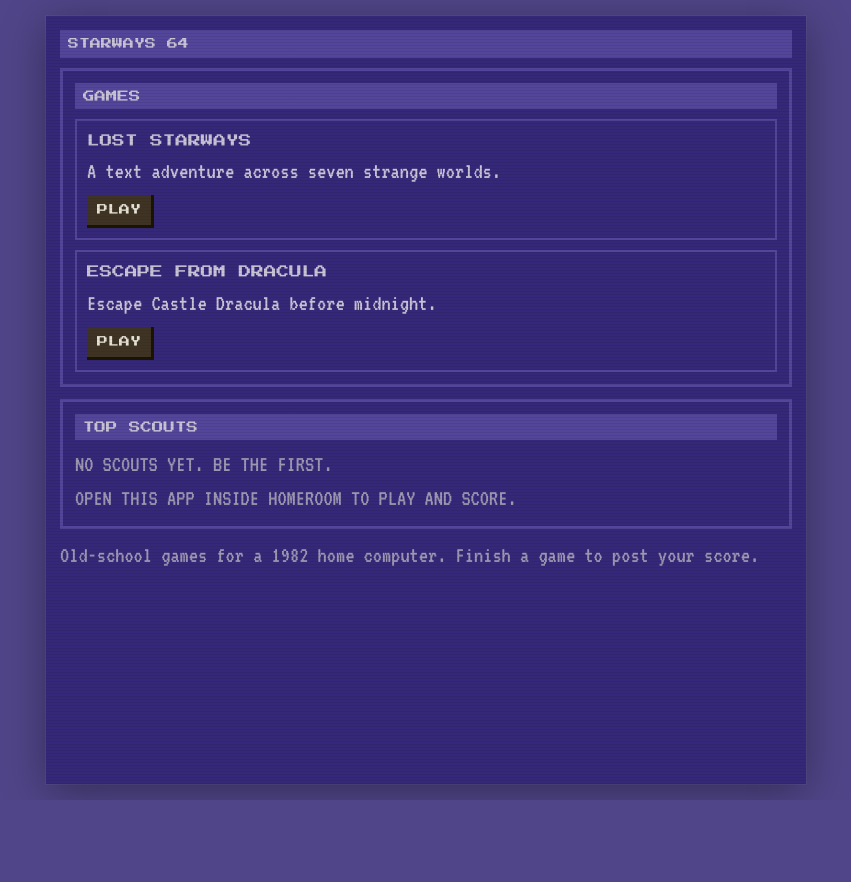
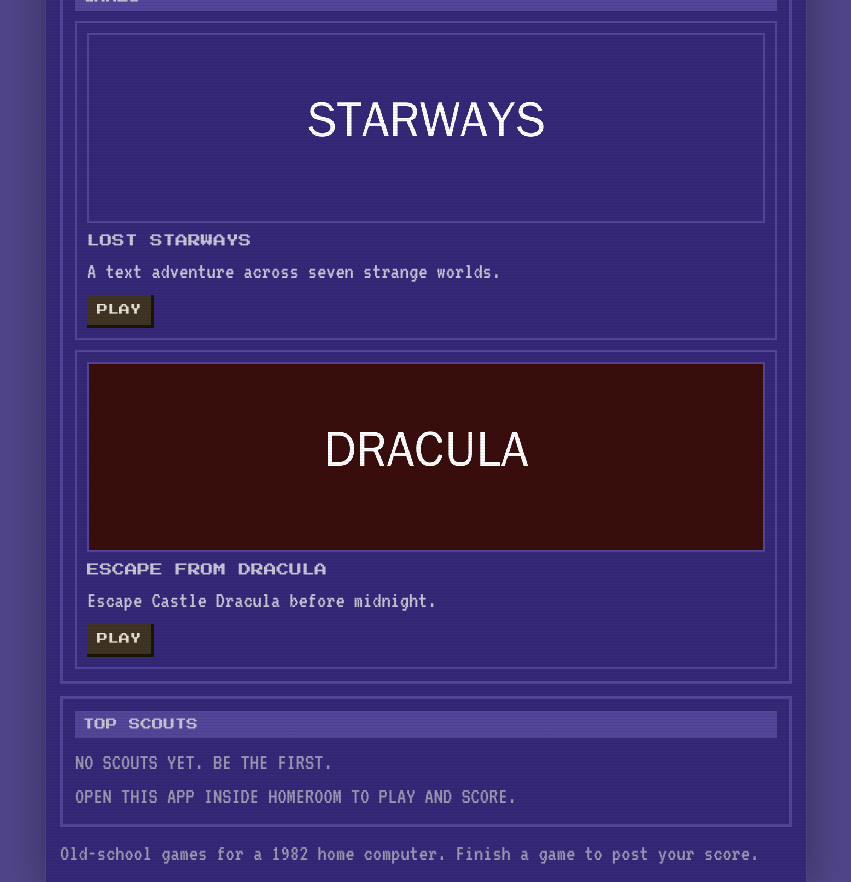
Before and after one commit to usernode-bot/lost-starways-10af3d, a website: page public/hub.html in a window 1280 px wide. Shown: the whole page, without its empty margins (214-1065 px from the left). Before the commit the page ends 800 px from the top, so only its background shows below. Drawn offline with Linux system fonts and the light colour scheme; no server answers.

Commit message:
Changes: https://i.imgur.com/9kj6LaV.png

```diff
--- a/dapp.json
+++ b/dapp.json
@@ -2,6 +2,11 @@
   "description": "Old skool adventure game",
   "secrets": [],
   "tests": [
+    {
+      "name": "Hub shows each game's poster banner",
+      "path": "/",
+      "expectSelector": "#cards .game-card .card-poster"
+    },
     {
       "id": "hub.hub-renders",
       "name": "Hub shows game cards and leaderboard",
--- a/public/games.json
+++ b/public/games.json
@@ -5,6 +5,7 @@
     "tagline": "A text adventure across seven strange worlds.",
     "status": "live",
     "path": "/play",
+    "poster": "/poster-starways.png",
     "maxScore": 5000
   },
   {
@@ -13,6 +14,7 @@
     "tagline": "Escape Castle Dracula before midnight.",
     "status": "live",
     "path": "/dracula",
+    "poster": "/poster-dracula.jpeg",
     "maxScore": 1500
   }
 ]
--- a/public/hub.html
+++ b/public/hub.html
@@ -67,6 +67,11 @@ body {
 /* game cards */
 .game-card { border: 2px solid var(--bar); padding: 10px; margin-bottom: 10px; }
 .game-card:last-child { margin-bottom: 0; }
+.card-poster {
+  display: block; width: 100%; height: auto; max-height: 190px;
+  object-fit: cover; object-position: center; margin: 0 0 8px;
+  border: 2px solid var(--bar); image-rendering: pixelated;
+}
 .card-head { display: flex; align-items: center; justify-content: space-between; gap: 8px; flex-wrap: wrap; }
 .card-name { font-family: var(--pixel); font-size: .55em; line-height: 1.6; color: var(--text); }
 .badge { background: var(--bar); color: var(--text); font-family: var(--pixel); font-size: .45em; line-height: 1.6; padding: 3px 6px; white-space: nowrap; }
@@ -148,6 +153,14 @@ body {
     games.forEach(function (g) {
       var card = document.createElement("div");
       card.className = "game-card" + (g.status === "live" ? "" : " soon");
+      if (g.poster) {
+        var poster = document.createElement("img");
+        poster.className = "card-poster";
+        poster.src = g.poster;
+        poster.alt = g.title + " poster art";
+        poster.loading = "lazy";
+        card.appendChild(poster);
+      }
       var head = document.createElement("div");
       head.className = "card-head";
       var name = document.createElement("span");
```
Also changed, not shown: public/poster-dracula.jpeg (added), public/poster-starways.png (added).
